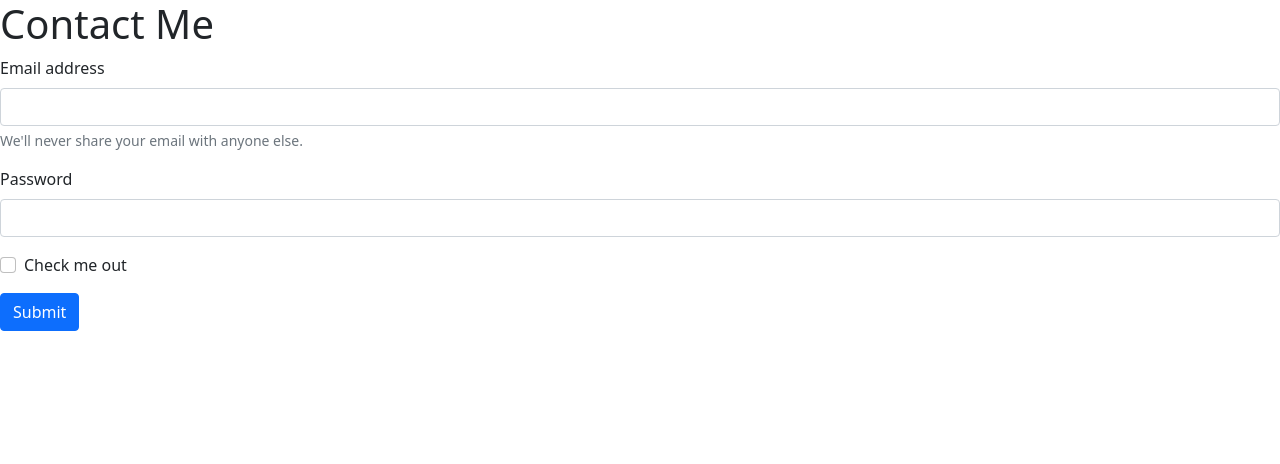
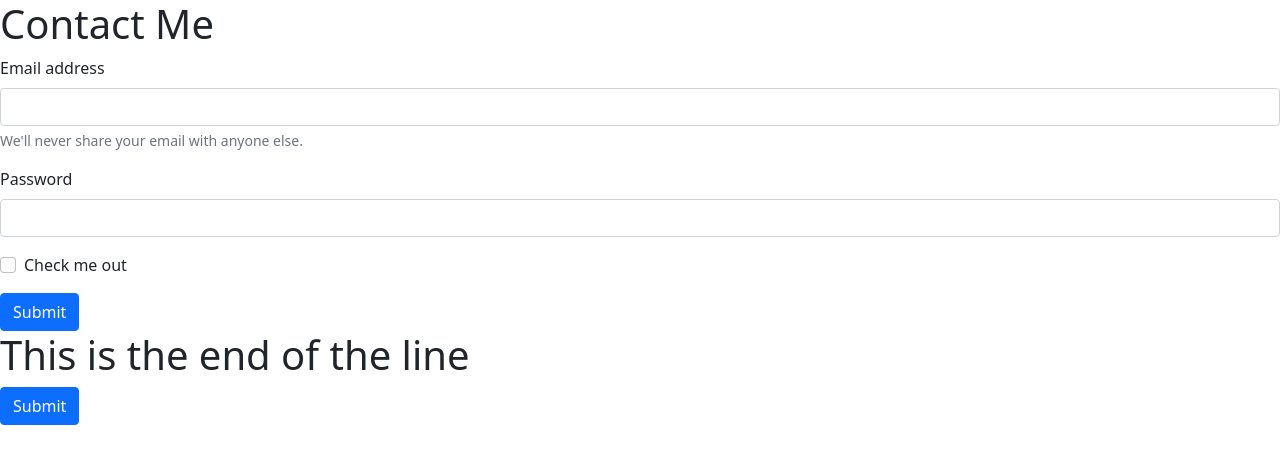
Before and after one commit to dipk-mish7/my-portfolio, a plain HTML site: page contact.html in a window 1280 px wide. Drawn offline with nearby package versions, Linux system fonts and the light colour scheme.

Commit message:
Improved Contact.html

```diff
--- a/contact.html
+++ b/contact.html
@@ -42,3 +42,6 @@
     </div>
     <button type="submit" class="btn btn-primary">Submit</button>
   </form>
+
+  <h1>This is the end of the line</h1>
+  <button type="submit" class="btn btn-primary">Submit</button>
```
